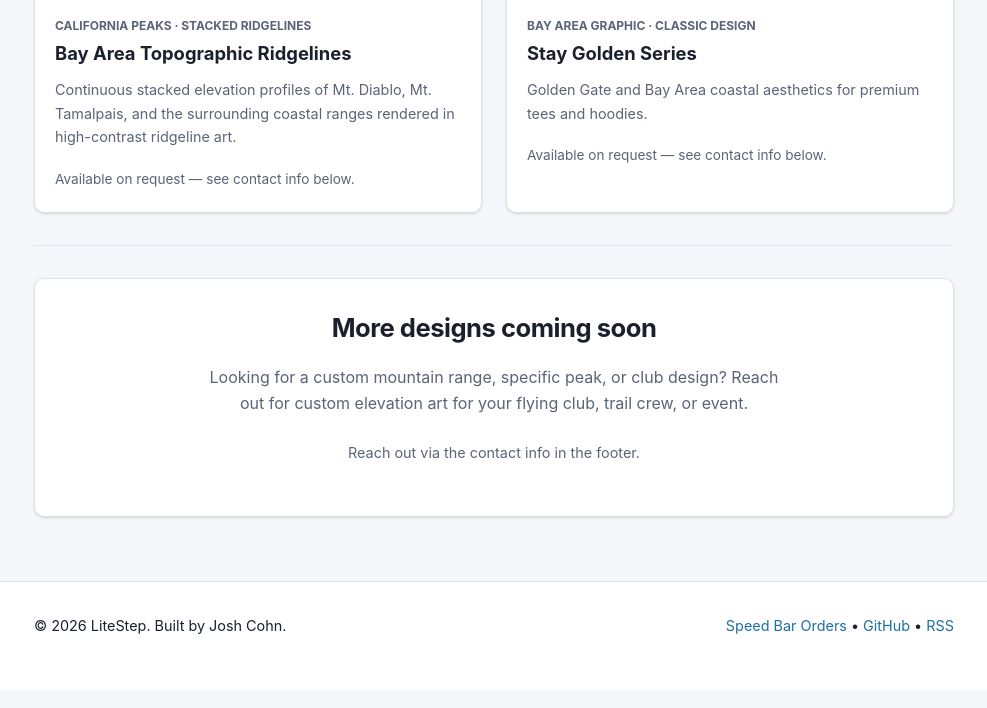
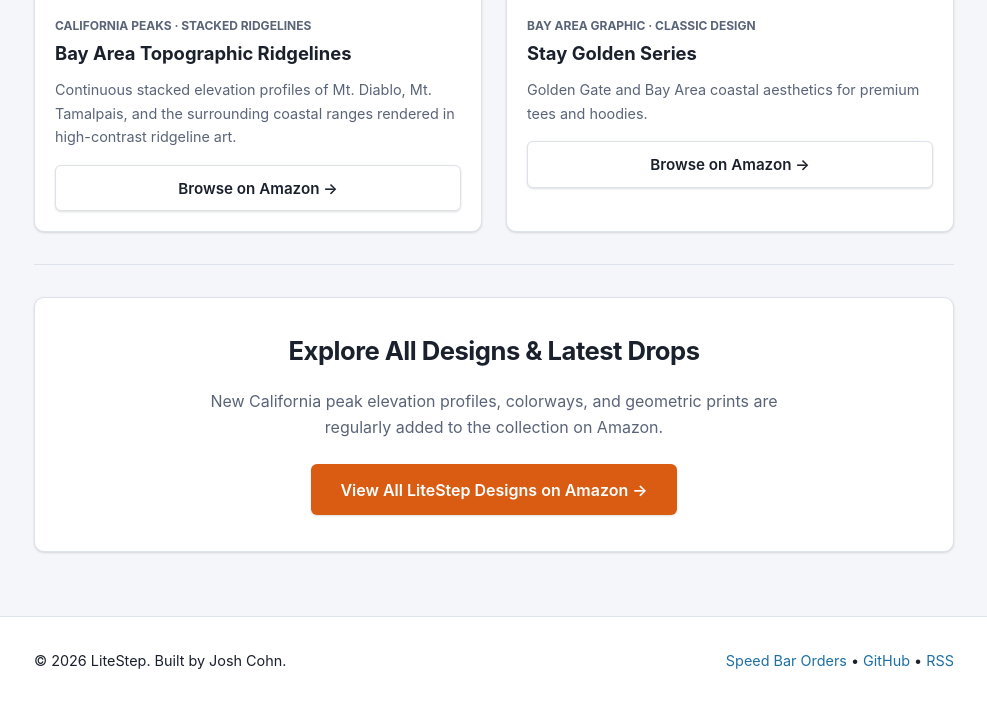
Before and after one commit to jbcohn/litestep.site, a Jekyll site: the page built from merch/index.md, in a window 1280 px wide and 900 px high, scrolled down 1670 px, cut to the strip 175-883 px from the top of the window. Shown: the whole strip, without its empty margins (146-1133 px from the left). Built offline with Jekyll 4.4.1, drawn with Linux system fonts in a browser that asks for light colours.

Commit message:
Replace email CTA on merch page with direct Amazon search link

```diff
--- a/merch/index.md
+++ b/merch/index.md
@@ -117,7 +117,9 @@
       <p style="font-size: 0.9rem; color: var(--text-muted); margin-bottom: 1rem;">
         Continuous stacked elevation profiles of Mt. Diablo, Mt. Tamalpais, and the surrounding coastal ranges rendered in high-contrast ridgeline art.
       </p>
-      <span style="font-size: 0.85rem; color: var(--text-muted);">Available on request — see contact info below.</span>
+      <a href="https://www.amazon.com/s?k=litestep" target="_blank" rel="noopener" class="btn btn-secondary" style="width: 100%; text-align: center; display: block; box-sizing: border-box;">
+        Browse on Amazon →
+      </a>
     </div>
   </div>
 
@@ -136,7 +138,9 @@
       <p style="font-size: 0.9rem; color: var(--text-muted); margin-bottom: 1rem;">
         Golden Gate and Bay Area coastal aesthetics for premium tees and hoodies.
       </p>
-      <span style="font-size: 0.85rem; color: var(--text-muted);">Available on request — see contact info below.</span>
+      <a href="https://www.amazon.com/s?k=litestep" target="_blank" rel="noopener" class="btn btn-secondary" style="width: 100%; text-align: center; display: block; box-sizing: border-box;">
+        Browse on Amazon →
+      </a>
     </div>
   </div>
 
@@ -144,10 +148,12 @@
 
 <hr>
 
-<div class="spec-box" style="text-align: center; padding: 2rem; margin-top: 2rem;">
-  <h2 style="border: none; margin-top: 0;">More designs coming soon</h2>
+<div class="spec-box" style="text-align: center; padding: 2.25rem 1.5rem; margin-top: 2rem;">
+  <h2 style="border: none; margin-top: 0;">Explore All Designs & Latest Drops</h2>
   <p style="max-width: 580px; margin: 0.5rem auto 1.5rem auto; color: var(--text-muted);">
-    Looking for a custom mountain range, specific peak, or club design? Reach out for custom elevation art for your flying club, trail crew, or event.
+    New California peak elevation profiles, colorways, and geometric prints are regularly added to the collection on Amazon.
   </p>
-  <p style="color: var(--text-muted); font-size: 0.9rem;">Reach out via the contact info in the footer.</p>
+  <a href="https://www.amazon.com/s?k=litestep" target="_blank" rel="noopener" class="btn btn-primary" style="font-size: 1rem; padding: 0.7rem 1.75rem;">
+    View All LiteStep Designs on Amazon &rarr;
+  </a>
 </div>
```
